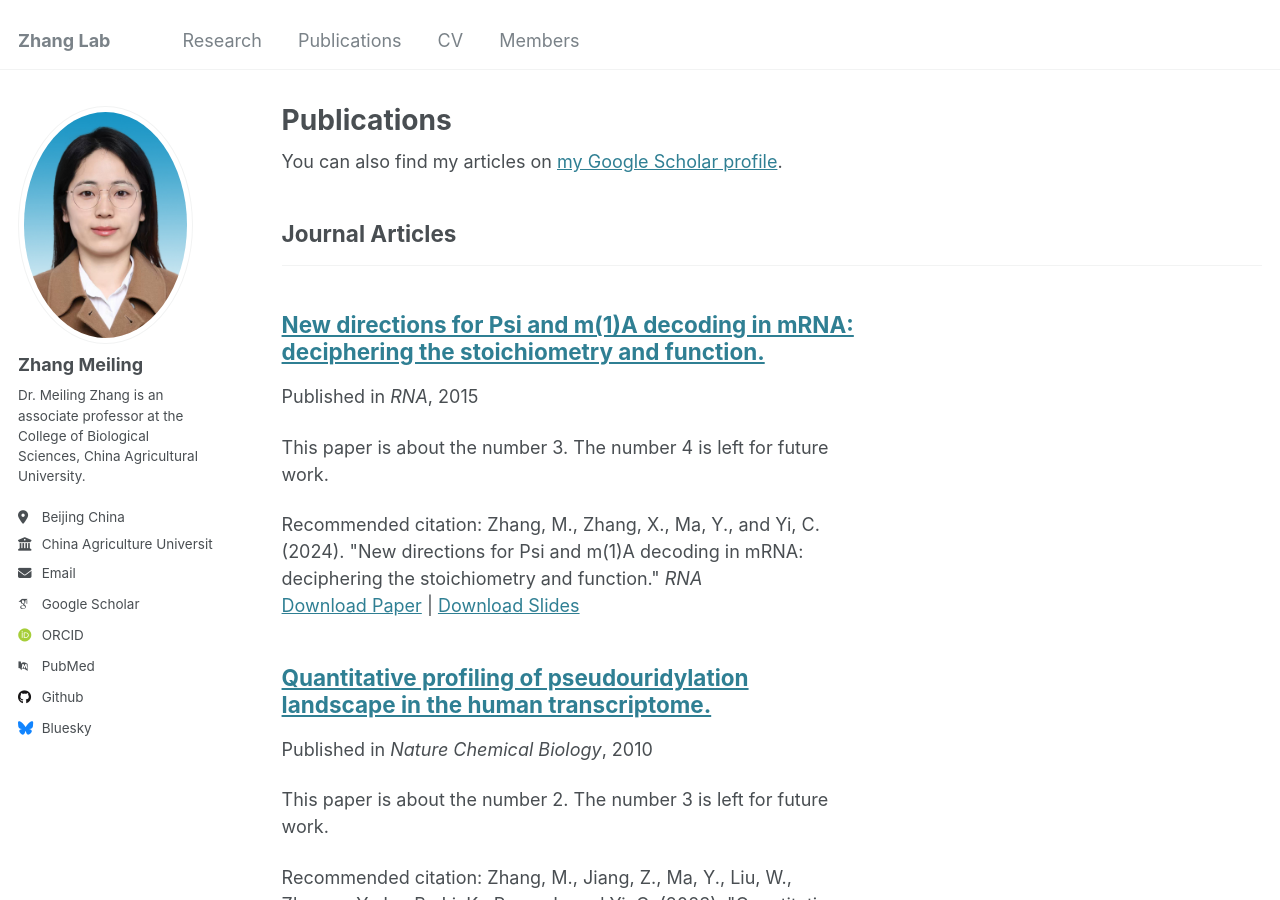
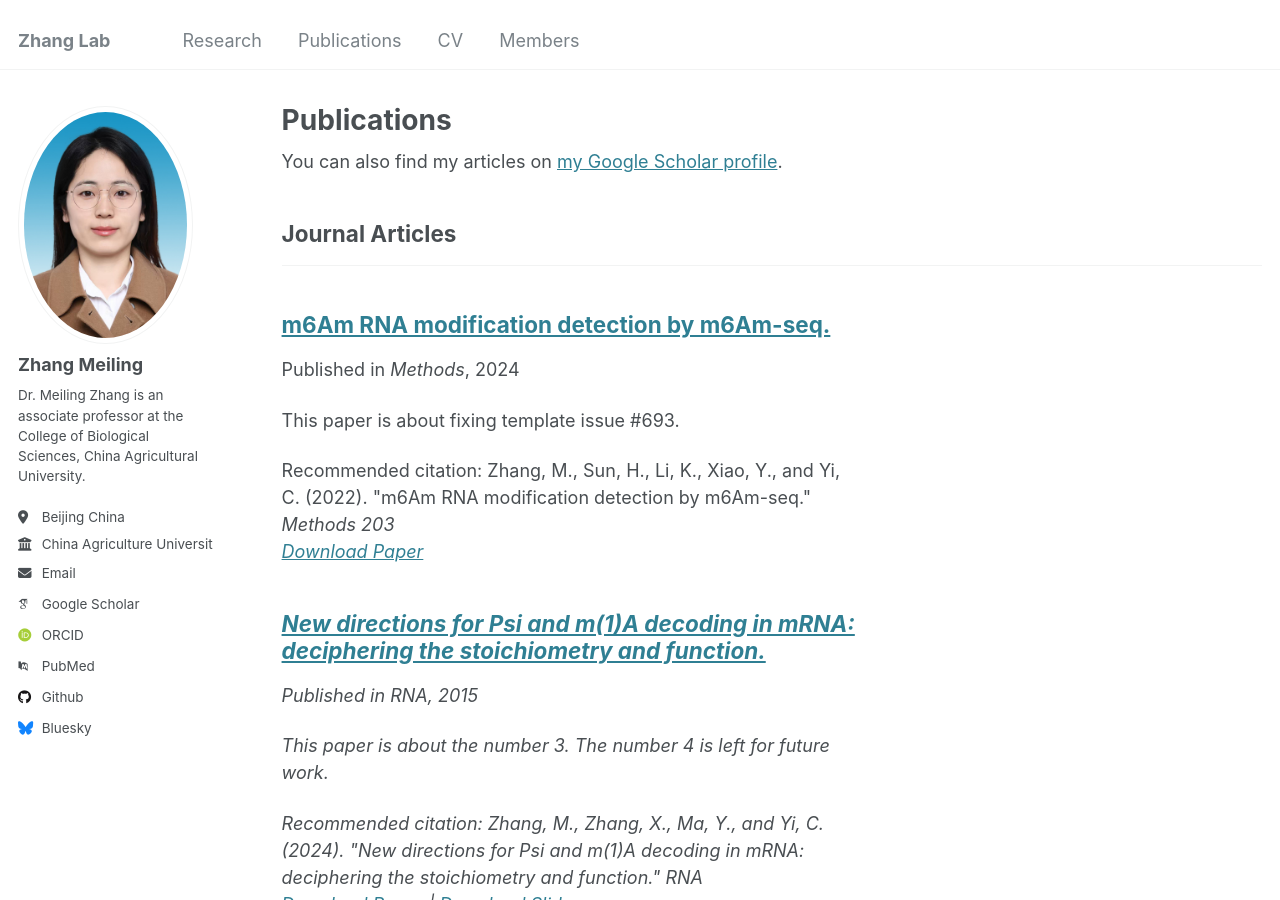
Before and after one commit to Hui50138/ZhangMeiling-Lab, a Jekyll site: the page built from _pages/publications.html, in a window 1280 px wide and 900 px high. Built offline with Jekyll 4.4.1, drawn with Linux system fonts in a browser that asks for light colours; some web fonts are replaced; a file with an impossible date is left out.

Commit message:
Update 2024-02-17-paper-title-number-4.md

```diff
--- a/_publications/2024-02-17-paper-title-number-4.md
+++ b/_publications/2024-02-17-paper-title-number-4.md
@@ -4,7 +4,7 @@ collection: publications
 category: manuscripts
 permalink: /publication/2024-02-17-paper-title-number-4
 excerpt: 'This paper is about fixing template issue #693.'
-date: 2022
+date: 2024-02-17
 venue: 'Methods'
 paperurl: 'http://academicpages.github.io/files/paper3.pdf'
 citation: 'Zhang, M., Sun, H., Li, K., Xiao, Y., and Yi, C. (2022). &quot;m6Am RNA modification detection by m6Am-seq.&quot; <i>Methods 203'
```
